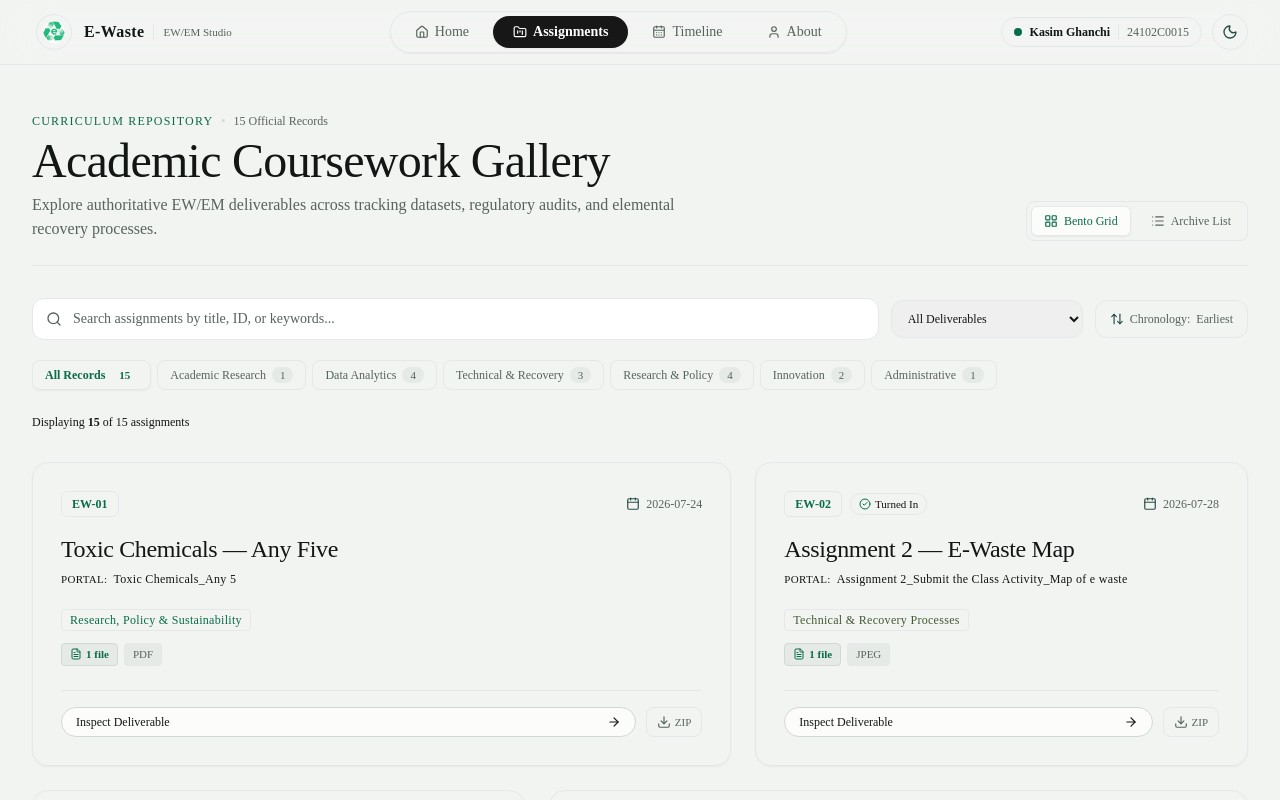
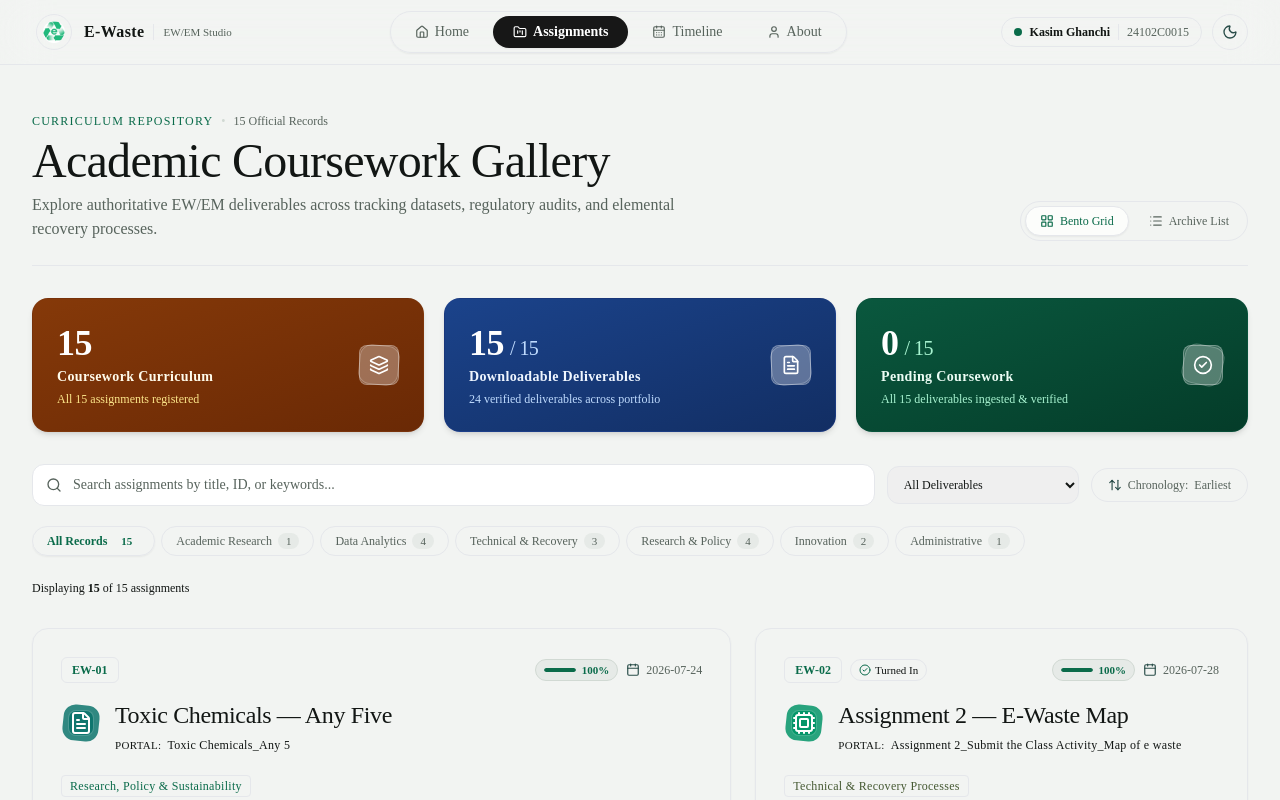
Before and after one commit to kasim672/EWEM-dashboard, a Next.js app: page /assignments in a window 1280 px wide. Shown: the top 800 px of the page. Built offline with nearby package versions, Linux system fonts and the light colour scheme.

Commit message:
feat(assignments): implement rounded-full view toggles, sort controls, and category filters

```diff
--- a/src/app/assignments/page.tsx
+++ b/src/app/assignments/page.tsx
@@ -16,6 +16,8 @@ import {
 } from 'lucide-react';
 import { useStorage } from '@/lib/storage/StorageContext';
 import { Card, Button, StatusBadge, cn } from '@/components/ui/primitives';
+import { HexagonBadge } from '@/components/ui/HexagonBadge';
+import { VibrantStatBanner } from '@/components/ui/VibrantStatBanner';
 import { AssignmentCategory } from '@/types/domain';
 
 export default function AssignmentLibraryPage() {
@@ -25,6 +27,12 @@ export default function AssignmentLibraryPage() {
   const [availabilityFilter, setAvailabilityFilter] = useState<string>('all');
   const [viewMode, setViewMode] = useState<'grid' | 'table'>('grid');
   const [sortOrder, setSortOrder] = useState<'asc' | 'desc'>('asc');
+
+  // Exact metrics
+  const totalAssignments = assignments.length;
+  const assignmentsWithFiles = assignments.filter((a) => a.files && a.files.length > 0).length;
+  const assignmentsAwaitingFiles = totalAssignments - assignmentsWithFiles;
+  const totalFiles = assignments.reduce((sum, a) => sum + (a.files ? a.files.length : 0), 0);
 
   const categories: { label: string; value: string; count?: number }[] = useMemo(() => {
     const list: { label: string; value: string; count?: number }[] = [
@@ -141,12 +149,12 @@ export default function AssignmentLibraryPage() {
         </div>
 
         {/* View Switcher */}
-        <div className="flex items-center gap-2 self-start md:self-auto bg-surface-raised/80 p-1 rounded-lg border border-border/60">
+        <div className="flex items-center gap-1.5 self-start md:self-auto bg-surface-raised/80 p-1 rounded-full border border-border/60">
           <button
             onClick={() => setViewMode('grid')}
             aria-label="Grid view"
             className={cn(
-              'flex items-center gap-1.5 px-3 py-1.5 rounded-md text-xs font-medium transition-all',
+              'flex items-center gap-1.5 px-3.5 py-1.5 rounded-full text-xs font-medium transition-all',
               viewMode === 'grid'
                 ? 'bg-surface text-emerald-accent shadow-sm border border-border/50'
                 : 'text-text-muted hover:text-text'
@@ -159,7 +167,7 @@ export default function AssignmentLibraryPage() {
             onClick={() => setViewMode('table')}
             aria-label="Table view"
             className={cn(
-              'flex items-center gap-1.5 px-3 py-1.5 rounded-md text-xs font-medium transition-all',
+              'flex items-center gap-1.5 px-3.5 py-1.5 rounded-full text-xs font-medium transition-all',
               viewMode === 'table'
                 ? 'bg-surface text-emerald-accent shadow-sm border border-border/50'
                 : 'text-text-muted hover:text-text'
@@ -170,6 +178,14 @@ export default function AssignmentLibraryPage() {
           </button>
         </div>
       </div>
+
+      {/* 3 Top Vibrant Metric Cards (Inspired by Image 1) */}
+      <VibrantStatBanner
+        totalAssignments={totalAssignments}
+        assignmentsWithFiles={assignmentsWithFiles}
+        assignmentsAwaitingFiles={assignmentsAwaitingFiles}
+        totalFiles={totalFiles}
+      />
 
       {/* Refined Minimalist Search & Filter Interface */}
       <div className="space-y-4">
@@ -216,7 +232,7 @@ export default function AssignmentLibraryPage() {
           {/* Sort Order Toggle */}
           <button
             onClick={() => setSortOrder(sortOrder === 'asc' ? 'desc' : 'asc')}
-            className="shrink-0 flex items-center justify-center gap-1.5 px-3.5 py-2.5 rounded-xl border border-border/80 bg-surface/80 hover:bg-surface-raised text-xs font-mono text-text-muted hover:text-text transition-colors"
+            className="shrink-0 flex items-center justify-center gap-1.5 px-4 py-2 rounded-full border border-border/80 bg-surface/80 hover:bg-surface-raised text-xs font-mono text-text-muted hover:text-text transition-colors"
             title="Toggle chronological order"
           >
             <ArrowUpDown className="w-3.5 h-3.5 text-cyan-accent" />
@@ -234,7 +250,7 @@ export default function AssignmentLibraryPage() {
                 key={cat.value}
                 onClick={() => setSelectedCategory(cat.value)}
                 className={cn(
-                  'px-3 py-1.5 rounded-lg text-xs font-medium whitespace-nowrap transition-all border',
+                  'px-3.5 py-1.5 rounded-full text-xs font-medium whitespace-nowrap transition-all border',
                   isSelected
                     ? 'bg-emerald-accent/10 border-emerald-accent/40 text-emerald-accent font-semibold shadow-sm'
                     : 'bg-surface/50 border-border/60 text-text-muted hover:text-text hover:bg-surface-raised/60 hover:border-border'
@@ -330,7 +346,7 @@ export default function AssignmentLibraryPage() {
                 )}
               >
                 <div className="space-y-4">
-                  {/* Top Header: ID + Portal Date + Portal Observation */}
+                  {/* Top Header: ID + Portal Date + Progress Pill (Inspired by Image 1) */}
                   <div className="flex items-center justify-between gap-2">
                     <div className="flex items-center gap-2">
                       <span className="text-xs font-mono font-bold text-emerald-accent px-2.5 py-1 rounded-md bg-emerald-accent/10 border border-emerald-accent/20">
@@ -344,14 +360,24 @@ export default function AssignmentLibraryPage() {
                       )}
                     </div>
 
+                    <div className="flex items-center gap-2">
+                      <div className="hidden sm:flex items-center gap-1.5 px-2 py-0.5 rounded-full bg-surface-raised border border-border">
+                        <div className="w-8 h-1 bg-border rounded-full overflow-hidden">
+                          <div className="h-full bg-emerald-accent w-full rounded-full" />
+                        </div>
+                        <span className="text-[11px] font-mono text-emerald-accent font-semibold">100%</span>
+                      </div>
                       <span className="text-xs font-mono text-text-muted flex items-center gap-1.5 shrink-0">
                         <Calendar className="w-3.5 h-3.5 text-cyan-accent" />
                         <span>{assignment.portalActivityDate}</span>
                       </span>
                     </div>
+                  </div>
 
-                  {/* Title & Portal Raw String */}
-                  <div className="space-y-1.5">
+                  {/* Title with Hexagonal Category Emblem & Portal String */}
+                  <div className="flex items-start gap-3.5">
+                    <HexagonBadge category={assignment.category} id={assignment.id} className="w-10 h-10 shrink-0 mt-1" />
+                    <div className="space-y-1.5 min-w-0 flex-1">
                       <Link
                         href={`/assignments/${assignment.id}`}
                         className="block group-hover:text-emerald-accent transition-colors"
@@ -364,6 +390,7 @@ export default function AssignmentLibraryPage() {
                         <span className="text-text-muted/60 uppercase text-[11px] mr-1.5 font-medium">Portal:</span>
                         {assignment.portalTitle}
                       </p>
+                    </div>
                   </div>
 
                   {/* Category & Format Tags */}
```
Lines whose indentation alone changed are shown as unchanged.
